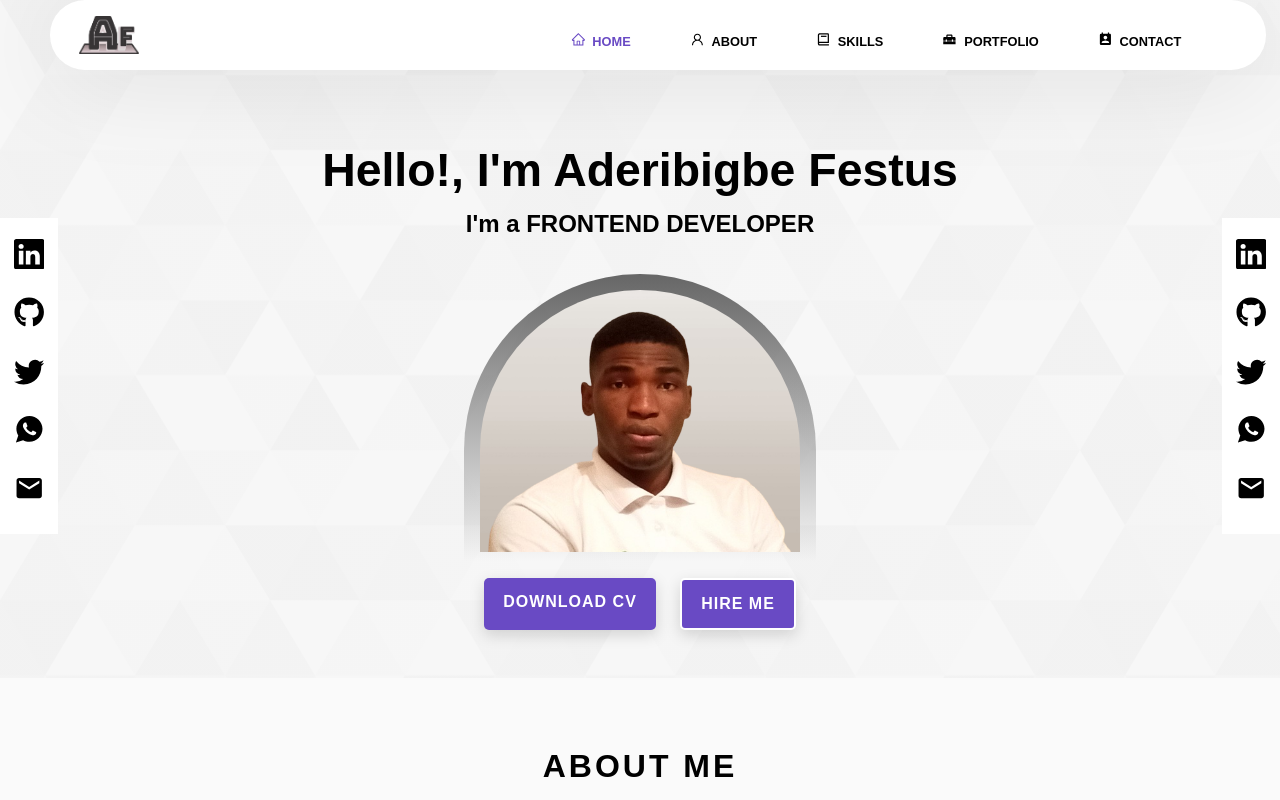
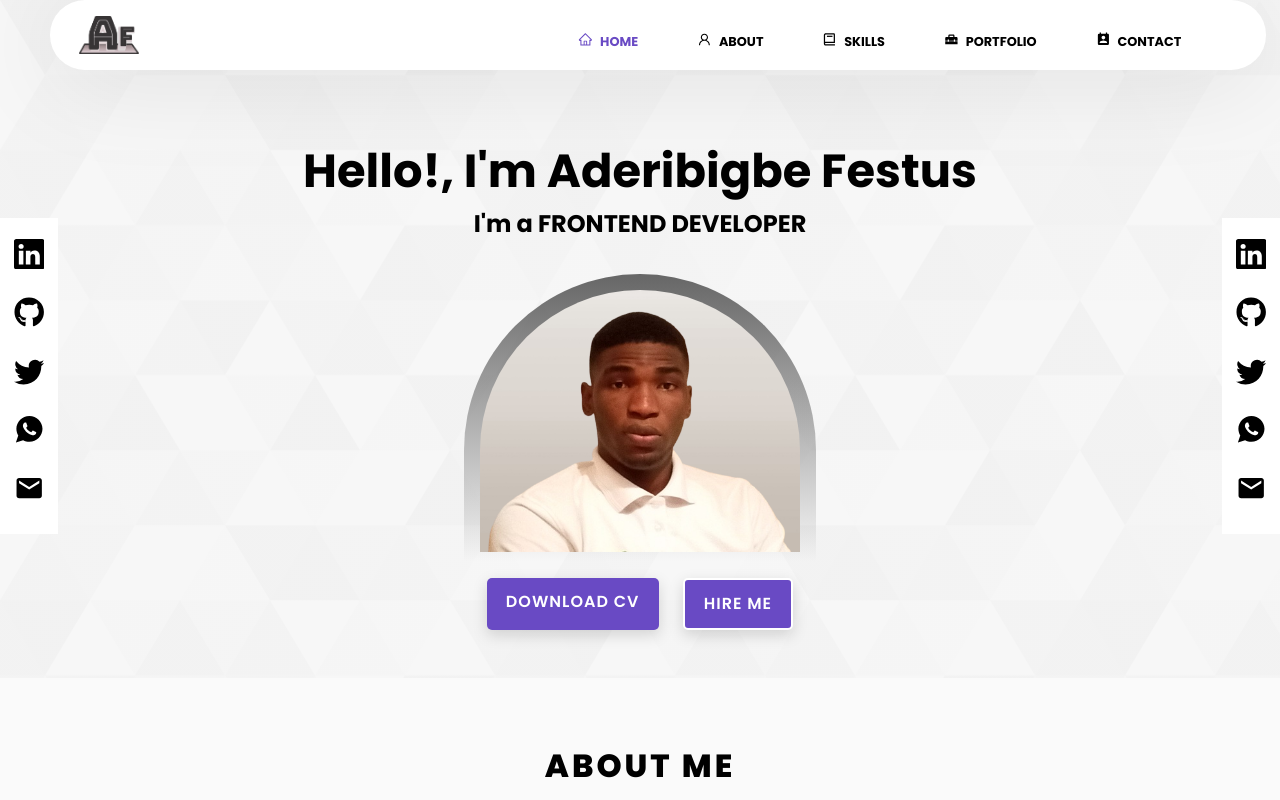
Before and after one commit to Festus891/Personal-Portfolio, a React (Create React App) app: page / in a window 1280 px wide. Shown: the top 800 px of the page. Built offline with nearby package versions, Linux system fonts and the light colour scheme.

Commit message:
updating

```diff
--- a/src/index.css
+++ b/src/index.css
@@ -33,8 +33,8 @@ html {
 
 body {
   background-color: var(--color-white);
-  /* font-family: "Poppins", sans-serif; */
-  font-family: "Source Sans Pro", sans-serif;
+  font-family: "Poppins", sans-serif;
+  /* font-family: "Source Sans Pro", sans-serif; */
   color: var(--color-black);
   line-height: 1.5;
 }
```
